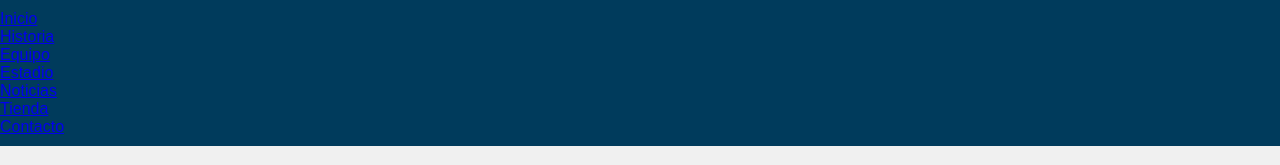
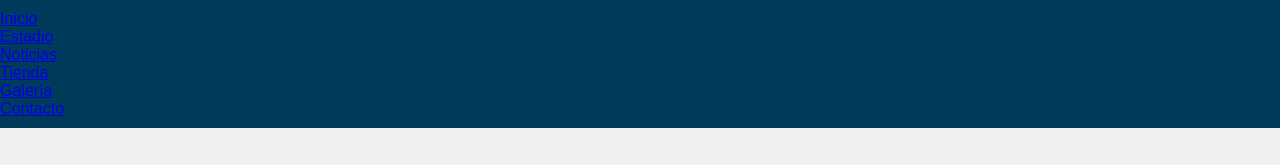
Before and after one commit to casanjeronimo/club-atletico-san-jeronimo, a plain HTML site: page historia.html in a window 1280 px wide. Shown: the top 165 px of the page. Drawn offline with Linux system fonts and the light colour scheme.

Commit message:
Update historia.html

```diff
--- a/historia.html
+++ b/historia.html
@@ -11,11 +11,10 @@
     <nav>
   <ul>
     <li><a href="index.html">Inicio</a></li>
-        <li><a href="historia.html">Historia</a></li>
-        <li><a href="equipo.html">Equipo</a></li>
     <li><a href="estadio.html">Estadio</a></li>
     <li><a href="noticias.html">Noticias</a></li>
     <li><a href="tienda.html">Tienda</a></li>
+    <li><a href="galeria.html">Galería</a></li>
     <li><a href="contacto.html">Contacto</a></li>
   </ul>
 </nav>
```
Lines whose indentation alone changed are shown as unchanged.
